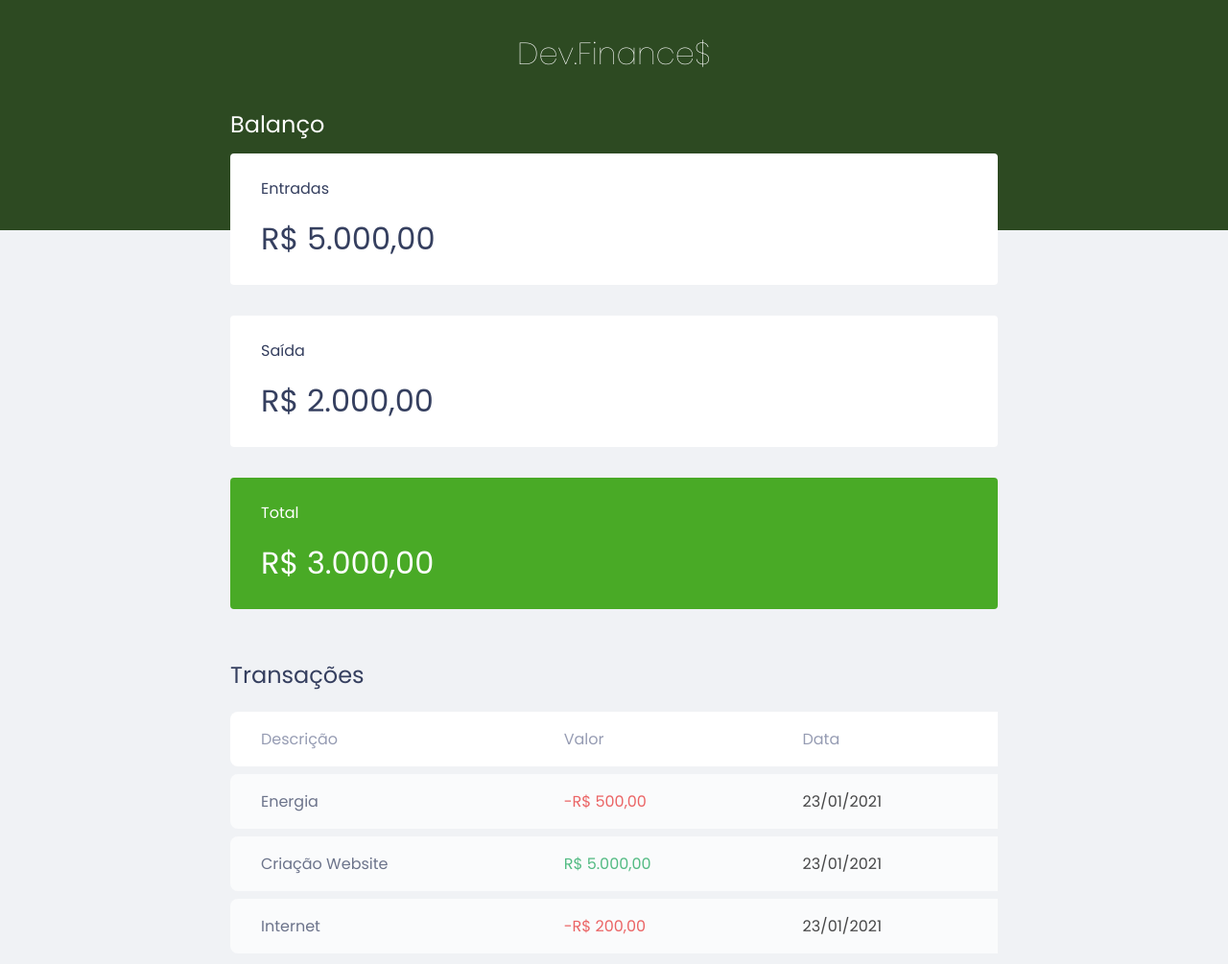
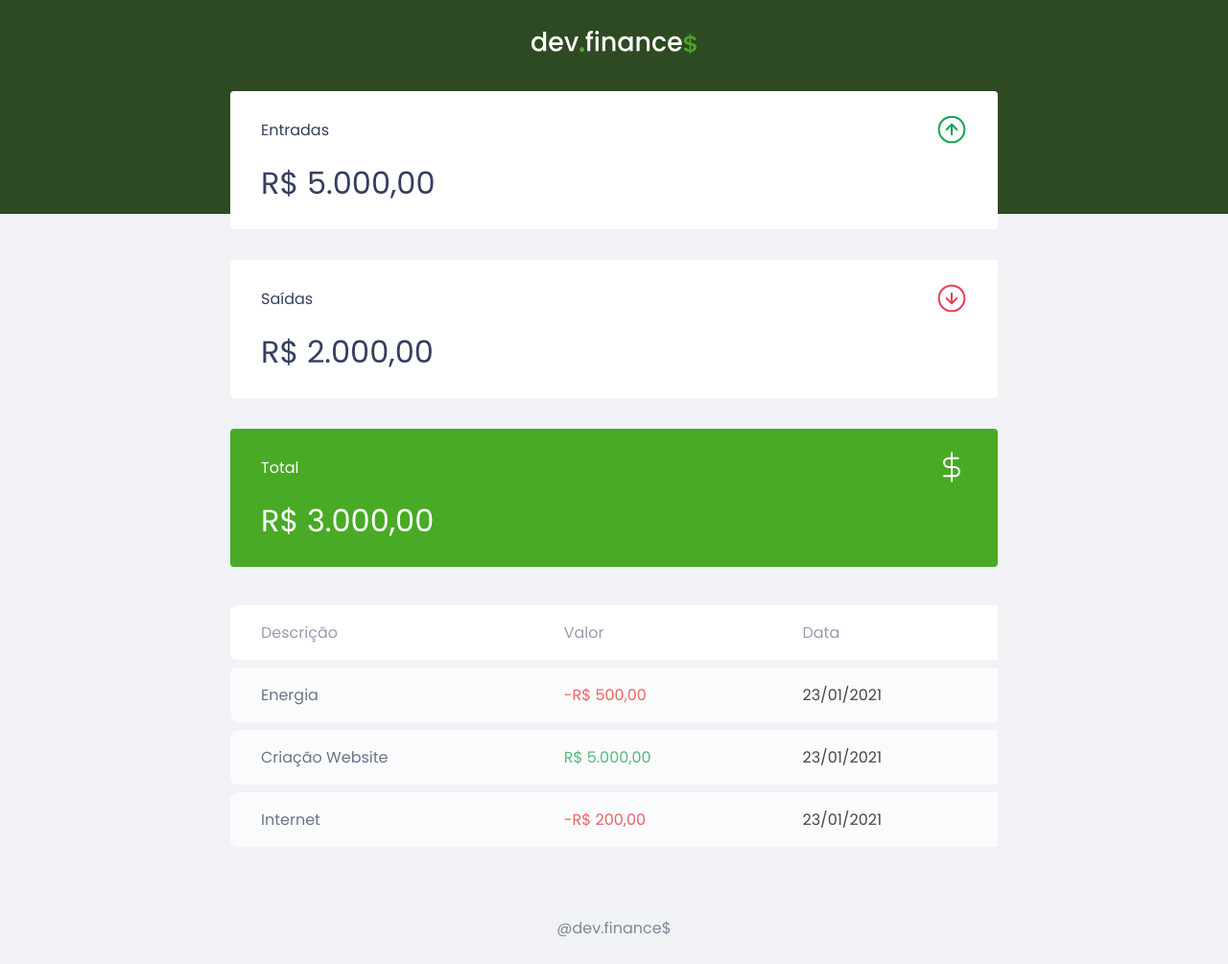
Before and after one commit to JhonatasRSSantos/Dev-Finances, a plain HTML site: page index.html in a window 1280 px wide. Shown: the top 1005 px of the page at 96% size. Drawn offline with Linux system fonts and the light colour scheme.

Commit message:
added icons to classes

```diff
--- a/index.html
+++ b/index.html
@@ -13,30 +13,39 @@
 <body>
 
     <header>
-        <h1 id="logo">Dev.Finance$</h1>
+        <img src="./assets/logo.svg" alt="Logo Dev Finance">
     </header>
     <main class="container">
         <section id="balance">
-            <h2>Balanço</h2>
+            <h2 class="sr-only">Balanço</h2>
 
             <div class="card">
-                <h3>Entradas</h3>
+                <h3>
+                <span> Entradas </span>
+                <img src="./assets/income.svg" alt="Imagem Entrada">
+                </h3>
                 <p>R$ 5.000,00</p>
             </div>
 
             <div class="card">
-                <h3>Saída</h3>
+                <h3>
+                <span> Saídas </span>
+                <img src="./assets/expense.svg" alt="Imagem saida">
+                </h3>
                 <p>R$ 2.000,00</p>
             </div>
 
             <div class="card total">
-                <h3>Total</h3>
+                <h3>
+                <span> Total </span>
+                <img src="./assets/total.svg" alt="Imagem Total">
+                </h3>
                 <p>R$ 3.000,00</p>
             </div>
 
         </section>
         <section id="transactions">
-            <h2>Transações</h2>
+            <h2 class="sr-only">Transações</h2>
             <table id="data-table">
                 <thead>
                     <tr>
--- a/style.css
+++ b/style.css
@@ -11,6 +11,17 @@ body{
     background: #f0f2f5;
     font-family: 'poppins', sans-serif;
 }
+.sr-only{
+    position: absolute;
+    width: 1px;
+    height: 1px;
+    padding: 0;
+    margin: -1px;
+    overflow: hidden;
+    clip: rect(0 ,0 ,0 ,0 );
+    white-space: nowrap;
+    border-width: 0;
+}
 .container{
     width: min(90vw, 800px);
     margin: auto;
@@ -20,7 +31,7 @@ h2{
     margin-top: 3.2rem;
     margin-bottom: 0.8rem;
     color: var(--dark-blue);
-    font-weight: 400;
+    font-weight: 400; /* normal */
 }
 /* header================== */
 header{
@@ -51,6 +62,9 @@ header{
 .card h3{
     font-weight: normal;
     font-size: 1rem;
+    display: flex;
+    align-items: center;
+    justify-content: space-between;
 }
 .card p{
     font-size: 2rem;
```
